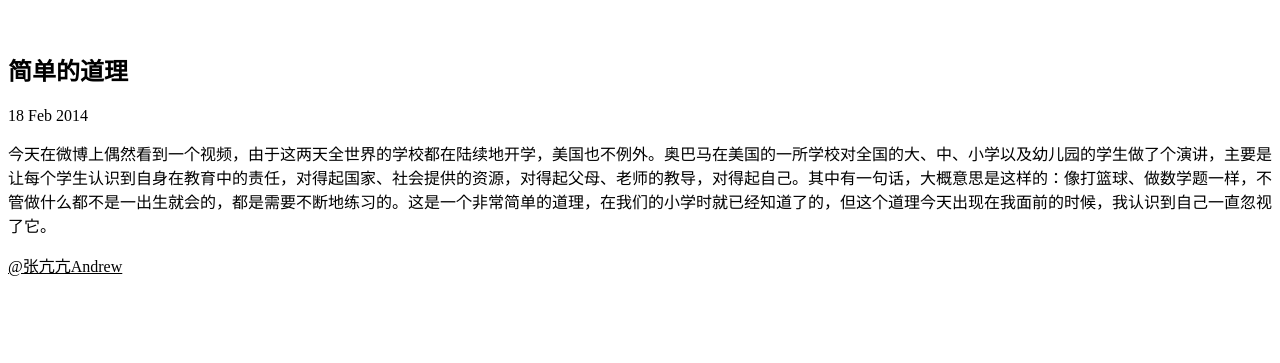
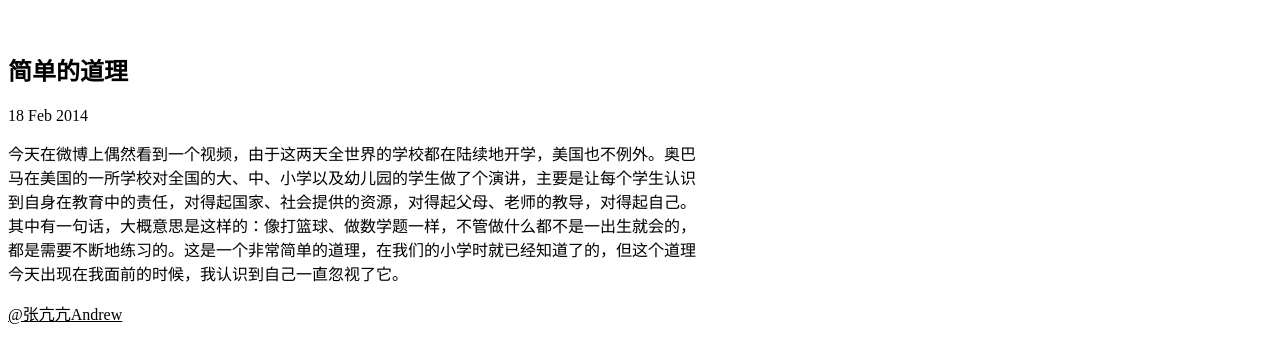
Before and after one commit to zkkandrew/blog-github, a Jekyll site: the page built from _posts/2014-2-18-简单的道理.html, in a window 1280 px wide. Shown: the top 363 px of the page. Built offline with Jekyll 4.4.1, drawn with Linux system fonts in a browser that asks for light colours.

Commit message:
change body width = 700px

```diff
--- a/_layouts/default.html
+++ b/_layouts/default.html
@@ -6,6 +6,7 @@
 		<link rel="shortcut icon" href="favicon.ico" />
 		<style type="text/css">
 			a{color:black;}
+			body{width:700px;}
 		</style>
 　　</head>
 　　<body>
```
